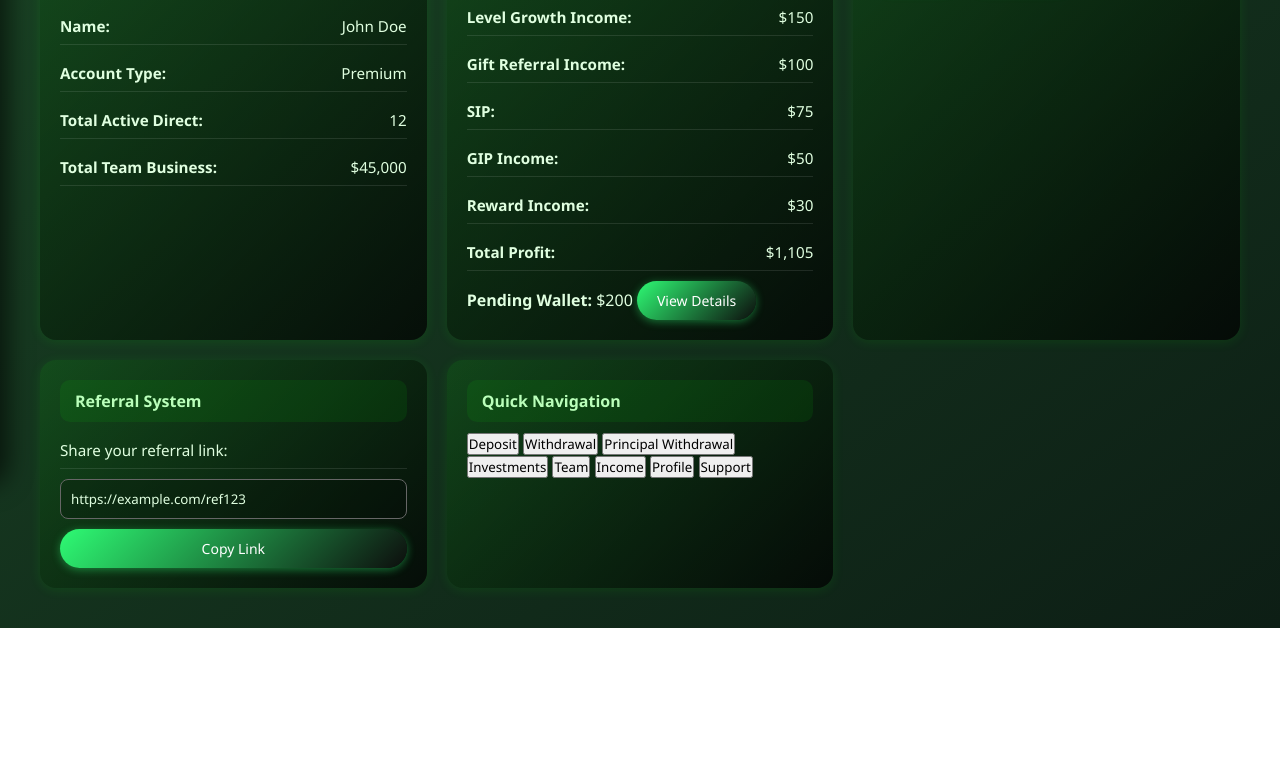
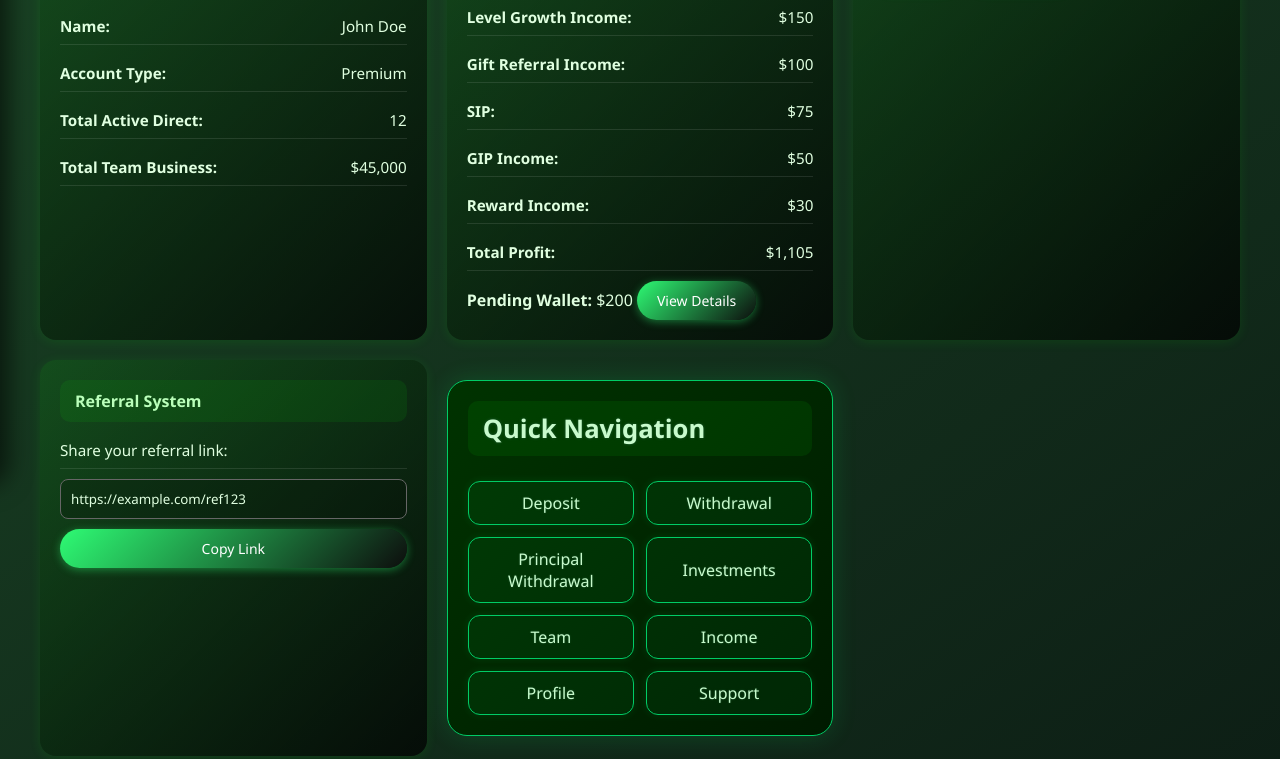
Before and after one commit to DROPTASK/Neeraj, a plain HTML site: page index.html in a window 1280 px wide. Shown: the part 314-1073 px from the top of the page. Before the commit the page ends 942 px from the top, so only its background shows below. Drawn offline with Linux system fonts and the light colour scheme.

Commit message:
Update styles.css

```diff
--- a/styles.css
+++ b/styles.css
@@ -1246,3 +1246,57 @@ main {
 .team-btn:hover {
   background: #7b1fa2;
 }
+
+/* Quick Navigation Box - Dark Green with Greenish White Text */
+.box.nav-shortcuts {
+  background: linear-gradient(135deg, #003300, #001a00);
+  border-radius: 20px;
+  padding: 20px;
+  box-shadow: 0 0 25px rgba(0, 255, 100, 0.15);
+  margin: 20px 0;
+  color: #c8facc; /* greenish white */
+  border: 1px solid #00cc66;
+}
+
+.box.nav-shortcuts h3 {
+  font-size: 1.6rem;
+  color: #c8facc;
+  margin-bottom: 15px;
+  text-shadow: 0 0 3px #1f5c33;
+}
+
+/* Navigation Buttons */
+.nav-links {
+  display: flex;
+  flex-wrap: wrap;
+  gap: 12px;
+}
+
+.nav-links button {
+  flex: 1 1 45%;
+  min-width: 120px;
+  background: rgba(0, 255, 100, 0.05);
+  color: #c8facc;
+  border: 1px solid #00cc66;
+  padding: 10px 15px;
+  border-radius: 12px;
+  font-size: 1rem;
+  font-weight: 500;
+  cursor: pointer;
+  transition: all 0.25s ease;
+  box-shadow: 0 0 8px rgba(0, 255, 100, 0.1);
+  text-shadow: 0 0 2px #1f5c33;
+}
+
+.nav-links button:hover {
+  background: #00cc66;
+  color: #001a00;
+  box-shadow: 0 0 18px #00cc66;
+}
+
+/* Mobile-friendly */
+@media (max-width: 600px) {
+  .nav-links button {
+    flex: 1 1 100%;
+  }
+}
```
